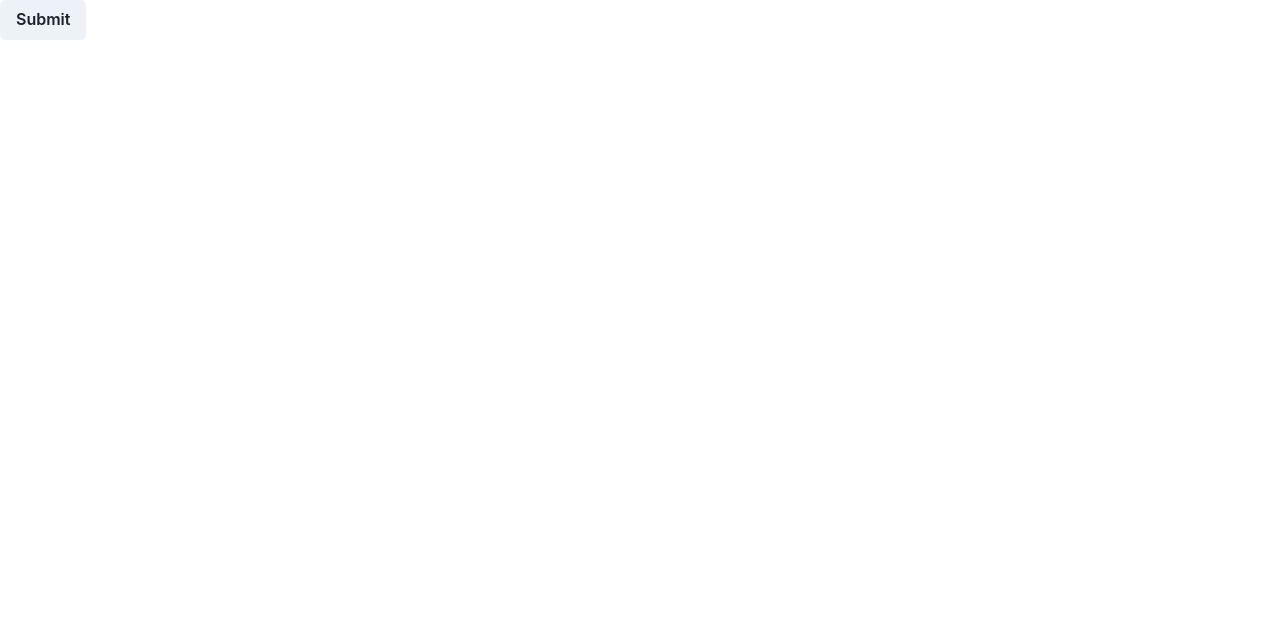
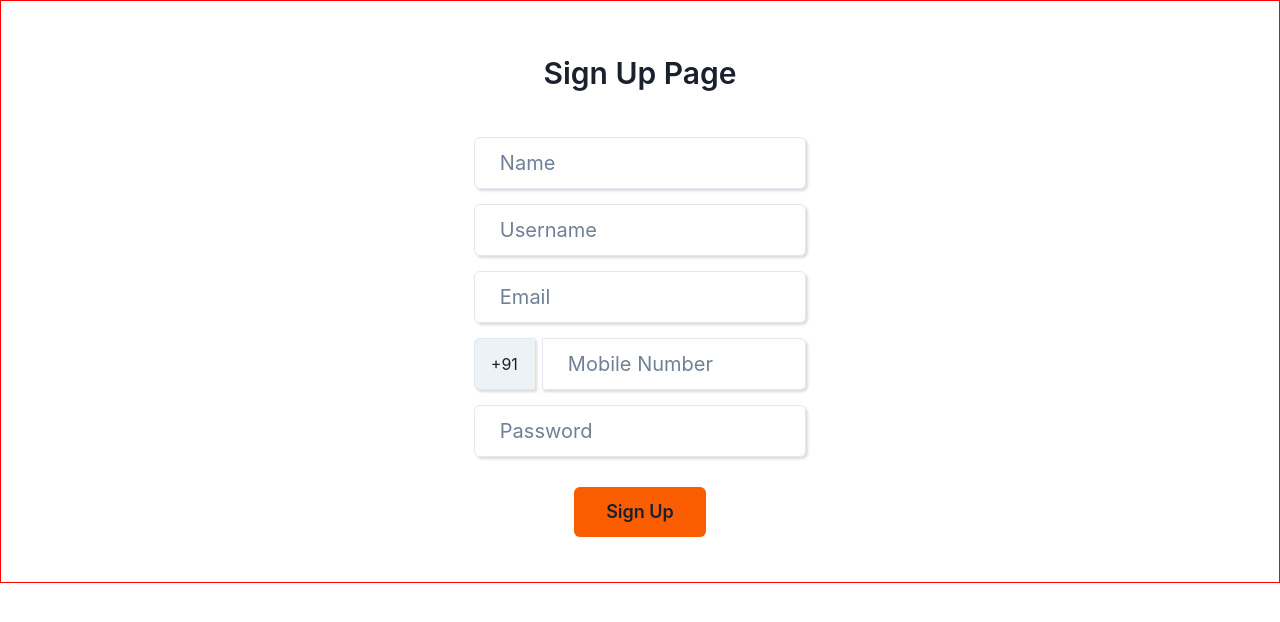
Before and after one commit to Arun-Jawlia/MERN_Monsterz, a Next.js app in the folder Frontend/my-hackathon-app/: page / in a window 1280 px wide. Shown: the top 622 px of the page. Built offline with nearby package versions, Linux system fonts and the light colour scheme.

Commit message:
Day-1_Vivek

```diff
--- /dev/null
+++ b/Frontend/my-hackathon-app/components/Login/Login.jsx
@@ -0,0 +1,30 @@
+
+import React from 'react'
+import { Box, Button, Input, Text } from '@chakra-ui/react'
+import styles from "../../styles/SignUp.module.css";
+
+const Login = () => {
+  return (
+    <>
+      <Box className={styles.hero} >
+        <Text fontSize="30px" fontWeight="600" textAlign="center" marginTop="50px">
+          Login Page
+        </Text>
+        <Box margin="auto" className={styles.InputBox} padding="2%">
+          {/* <Input type="text" placeholder="Name" /> */}
+          <Input type="text" placeholder="Username / Email" isRequired />
+
+          <Input type="password" placeholder="Password" isRequired />
+
+          <Box textAlign="center" marginTop="30px">
+            <Button backgroundColor="#fa5d00" className={styles.Button} fontSize="18px">
+              Log in
+            </Button>
+          </Box>
+        </Box>
+      </Box>
+    </>
+  )
+}
+
+export default Login
--- /dev/null
+++ b/Frontend/my-hackathon-app/components/Signup/SignUp.jsx
@@ -0,0 +1,37 @@
+
+import React from 'react'
+import { Box, Button, Input, InputGroup, InputLeftAddon, Text } from '@chakra-ui/react'
+import styles from "../../styles/SignUp.module.css";
+
+const SignUp = () => {
+  return (
+    <>
+      <Box className={styles.hero} >
+        <Text fontSize="30px" fontWeight="600" textAlign="center" marginTop="50px">
+          Sign Up Page
+        </Text>
+        <Box margin="auto" className={styles.InputBox} padding="2%">
+          <Input type="text" placeholder="Name" />
+          <Input type="text" placeholder="Username" />
+          <Input type="email" placeholder="Email" isRequired />
+          {/* <Input type="number" placeholder="Mobile Number" /> */}
+
+          <InputGroup className={styles.InputBox} gap={2}>
+            <InputLeftAddon className={styles.InputBoxleft} children='+91' />
+            <Input type='number' placeholder='Mobile Number' />
+          </InputGroup>
+
+          <Input type="password" placeholder="Password" isRequired />
+
+          <Box textAlign="center" marginTop="30px">
+            <Button backgroundColor="#fa5d00" className={styles.Button} fontSize="18px">
+              Sign Up
+            </Button>
+          </Box>
+        </Box>
+      </Box>
+    </>
+  )
+}
+
+export default SignUp
--- a/Frontend/my-hackathon-app/components/navbar/Navbar.jsx
+++ b/Frontend/my-hackathon-app/components/navbar/Navbar.jsx
@@ -4,7 +4,7 @@ import {Box,Button} from '@chakra-ui/react'
 const Navbar = () => {
   return (
     <Box>
-        <Button>
+        <Button >
             Submit
         </Button>
     </Box>
--- a/Frontend/my-hackathon-app/package.json
+++ b/Frontend/my-hackathon-app/package.json
@@ -15,6 +15,7 @@
     "@next/font": "13.0.7",
     "axios": "^1.2.1",
     "framer-motion": "^6.5.1",
+    "install": "^0.13.0",
     "next": "13.0.7",
     "react": "18.2.0",
     "react-dom": "18.2.0",
--- a/Frontend/my-hackathon-app/pages/index.js
+++ b/Frontend/my-hackathon-app/pages/index.js
@@ -3,6 +3,8 @@ import Image from "next/image";
 import { Inter } from "@next/font/google";
 import styles from "../styles/Home.module.css";
 import Navbar from "../components/navbar/Navbar";
+import SignUp from "../Components/Signup/SignUp";
+import Login from "../Components/Login/Login";
 
 const inter = Inter({ subsets: ["latin"] });
 
@@ -16,7 +18,9 @@ export default function Home() {
         <link rel="icon" href="/favicon.ico" />
       </Head>
       <main>
-        <Navbar />
+        {/* <Navbar /> */}
+        <SignUp/>
+        {/* <Login/> */}
       </main>
     </>
   );
--- /dev/null
+++ b/Frontend/my-hackathon-app/styles/SignUp.module.css
@@ -0,0 +1,51 @@
+.hero{
+    width: 100%;
+    /* height: 100%; */
+    margin: auto;
+    border: solid 1px red;
+    /* background-color: #fbeeca; */
+}
+
+.InputBox{
+    width: 30%;
+}
+
+.InputBox>Input{
+    margin-top: 15px;
+    padding: 25px;
+    box-shadow: rgba(0, 0, 0, 0.15) 1.95px 1.95px 2.6px;
+    /* background-color: lemonchiffon; */
+    font-size: 20px;
+}
+
+.InputBoxleft{
+    margin-top: 15px;
+    padding: 25px;
+    box-shadow: rgba(0, 0, 0, 0.15) 1.95px 1.95px 2.6px;
+    /* background-color: lemonchiffon; */
+    font-size: 20px;
+}
+
+.Button{
+    width: 40%;
+    font-size: 20px;
+    padding: 25px;
+    margin-bottom: 20px;
+}
+
+@media screen and (max-width:1100px){
+    .InputBox{
+        width: 50%;
+    }
+
+}
+
+@media screen and (max-width:590px){
+    .InputBox{
+        width: 70%;
+    }
+    .Button{
+        width: 60%;
+        /* font-size: 16px; */
+    }
+}
```
Also changed, not shown: Frontend/my-hackathon-app/pages/_app.js (+4 -4 lines), 1 other file (tests, documents, lock files or other folders).
